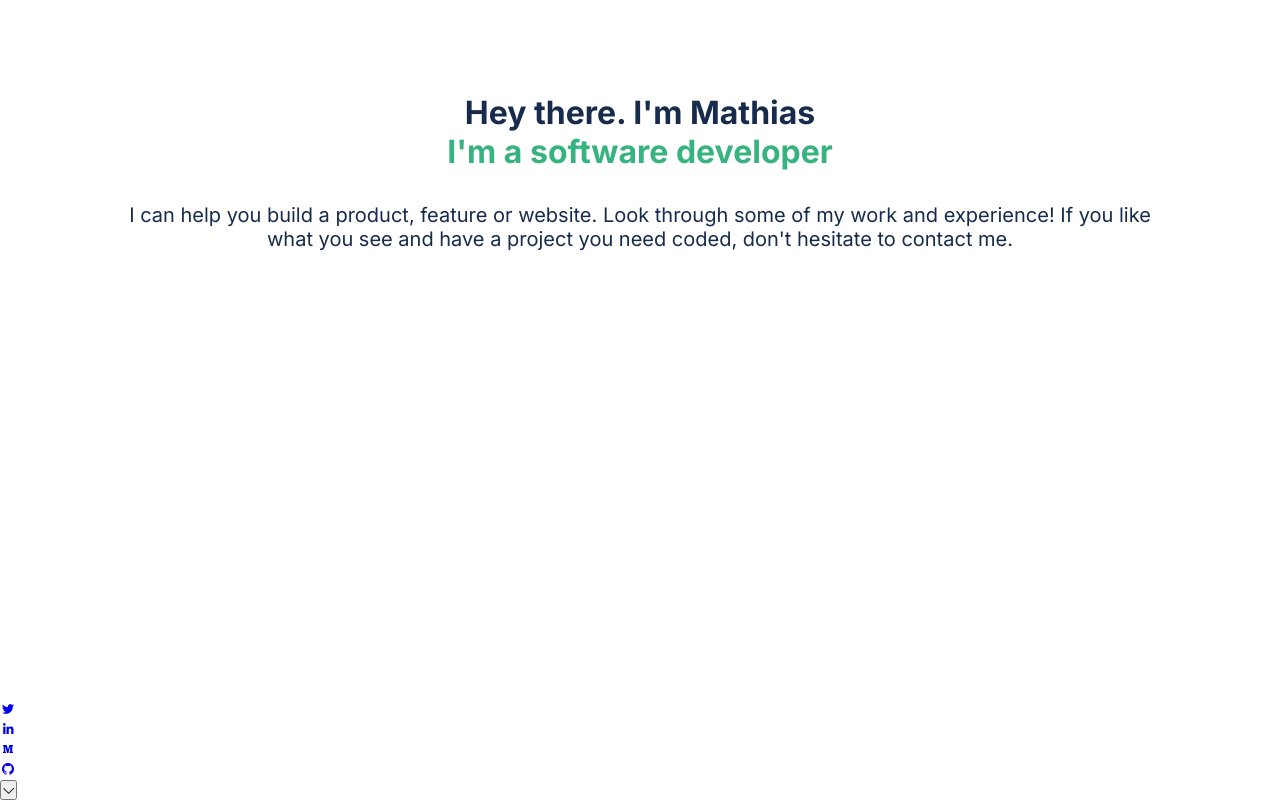
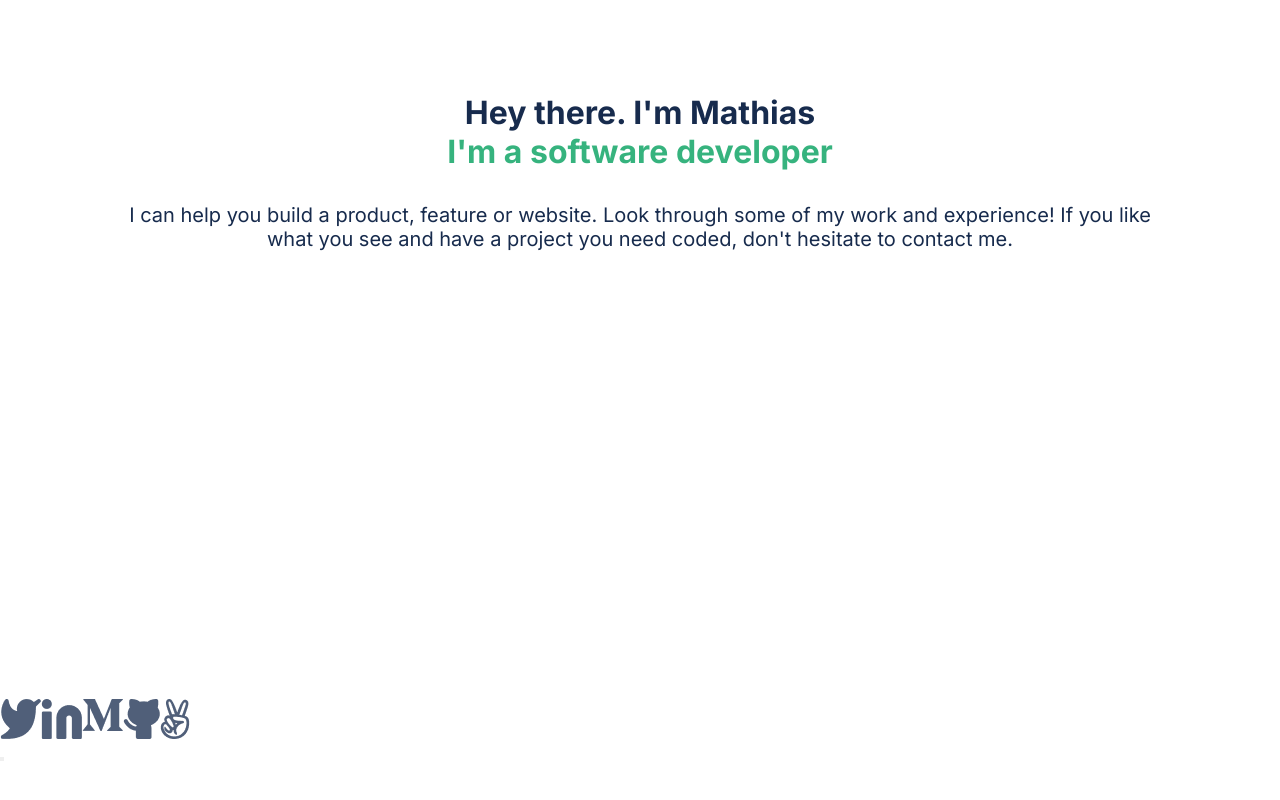
Before and after one commit to mwismann/microverse-portfolio-project, a website: page index.html in a window 1280 px wide. Shown: the part 403-1203 px from the top of the page. After the commit the page ends 1166 px from the top, so only its background shows below. Drawn offline with nearby package versions, Linux system fonts and the light colour scheme.

Commit message:
Add .png for media links in index.html files and add styling to the heading section in styles.css file

```diff
--- a/index.html
+++ b/index.html
@@ -8,8 +8,6 @@
     <link rel="preconnect" href="https://fonts.googleapis.com">
     <link rel="preconnect" href="https://fonts.gstatic.com" crossorigin>
     <link href="https://fonts.googleapis.com/css2?family=Inter:wght@400;600;700&display=swap" rel="stylesheet">
-    <link rel="stylesheet"
-        href="https://maxst.icons8.com/vue-static/landings/line-awesome/line-awesome/1.3.0/css/line-awesome.min.css">
     <link rel="stylesheet" href="styles.css">
     <title>Mathias Wismann</title>
 </head>
@@ -19,7 +17,7 @@
         <div class="logo-container">
             <h4>Welcome</h4>
         </div>
-        <button id="hamburger"><img src="icon-img/Icon - Menu.png" alt=""></button>
+        <button id="hamburger"><img src="icon-img/incon-menu.png" alt=""></button>
     </header>
 
     <!-- Main content starts here -->
@@ -34,11 +32,18 @@
             </div>
 
             <ul>
-                <li><a href="https://twitter.com/mathias_wismann"><i class="lab la-twitter"></i></a></li>
-                <li><a href="https://www.linkedin.com/in/math%C3%ADas-wismann-bertolucci-8812a4194/"><i
-                            class="lab la-linkedin-in"></i></a></li>
-                <li><a href="https://medium.com/"><i class="lab la-medium"></i></a></li>
-                <li><a href="https://github.com/mwismann"><i class="lab la-github"></i></a></li>
+                <li class="media-link"><a href="https://twitter.com/mathias_wismann"><img src="icon-img/twitter.png"
+                            alt="twitter logo"></a></li>
+                <li class="media-link"><a
+                        href="https://www.linkedin.com/in/math%C3%ADas-wismann-bertolucci-8812a4194/"><img
+                            src="icon-img/linked-in.png" alt="linked-in logo"></a></li>
+                <li class="media-link"><a href="https://medium.com/"><img src="icon-img/medium.png"
+                            alt="medium logo"></a></li>
+                <li class="media-link"><a href="https://github.com/mwismann"><img src="icon-img/github.png"
+                            alt="github logo"></a></li>
+                <li class="media-link"><a href="https://github.com/mwismann"><img src="icon-img/angellist.png"
+                            alt="angellist logo"></a>
+                </li>
             </ul>
 
             <button class="action-btn"><i class="las la-angle-down"></i></button>
--- a/styles.css
+++ b/styles.css
@@ -74,5 +74,14 @@
     color: var(--primary-t-blue);
   }
 
+  .headline>ul {
+    display: flex;
+  }
+
+  .media-link {
+    text-decoration: none;
+    list-style: none;
+  }
+
 
 }
```
Also changed, not shown: icon-img/angellist.png (added), icon-img/github.png (added), icon-img/incon-menu.png (renamed from icon-img/Icon - Menu.png), icon-img/linked-in.png (added), icon-img/medium.png (added), icon-img/twitter.png (added).
